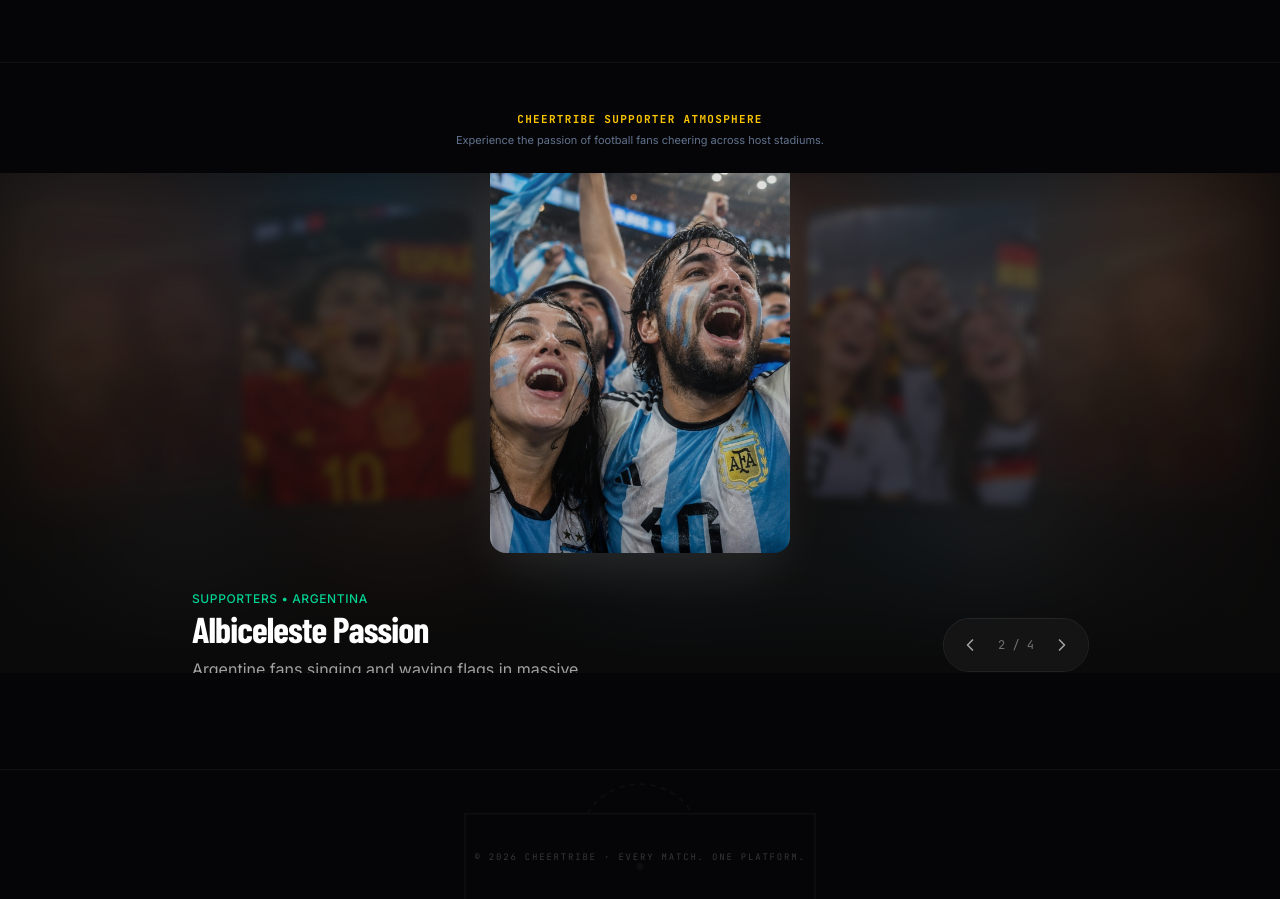
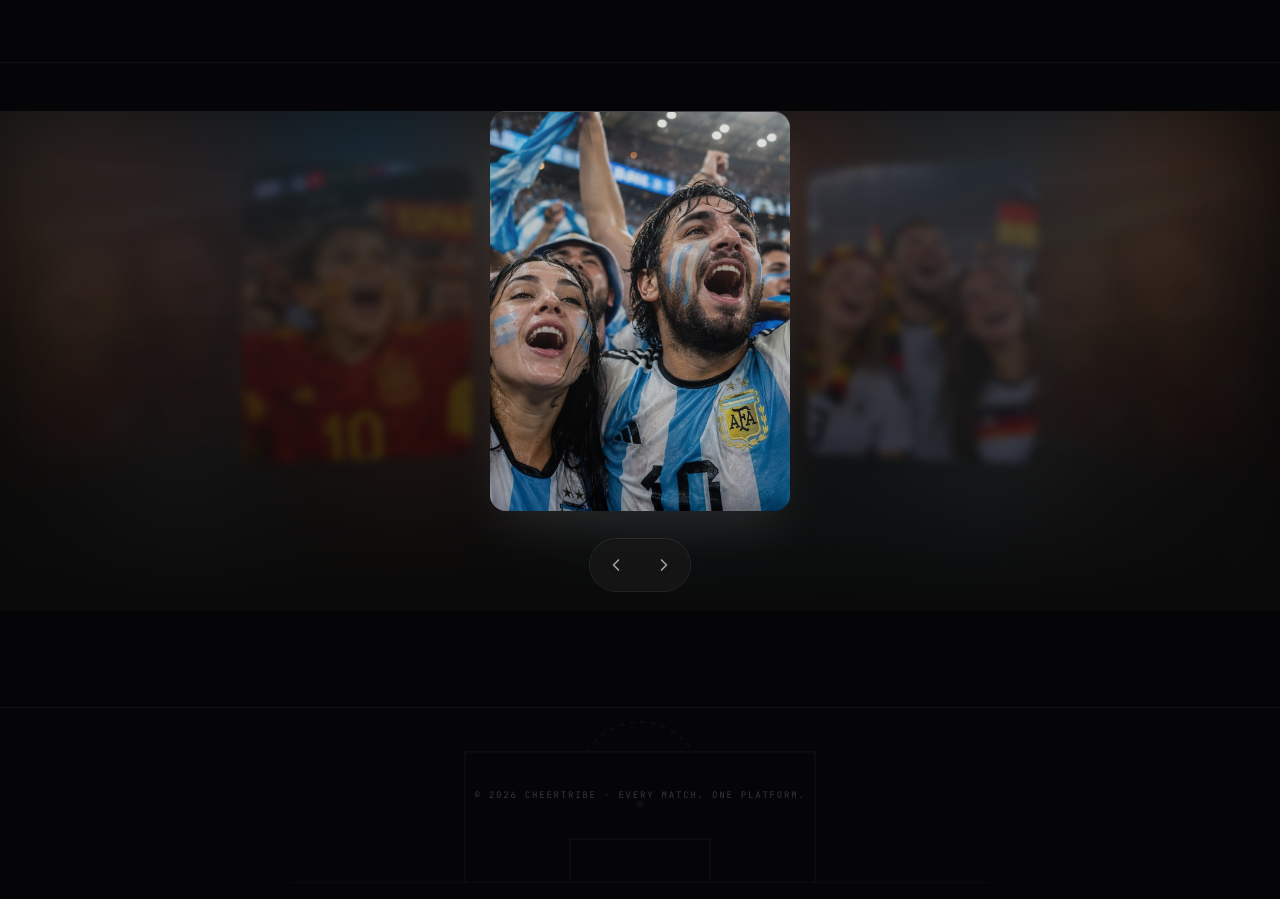
Before and after one commit to z99wE/goalxers, a React (Vite) app: page /map in a window 1280 px wide. Shown: the part 1195-2094 px from the top of the page. Built offline with nearby package versions, Linux system fonts and the light colour scheme; a web font is replaced by a local one.

Commit message:
style: remove text and metadata around focus rail carousel

```diff
--- a/src/App.tsx
+++ b/src/App.tsx
@@ -115,14 +115,6 @@ function App() {
         </Suspense>
 
         <section className="relative z-10 w-full py-12 bg-[#050508] border-t border-white/5 flex flex-col items-center justify-center overflow-hidden">
-          <div className="mb-6 text-center px-4">
-            <h2 className="text-[11px] font-mono font-bold text-yellow-400 tracking-widest uppercase mb-1" style={{ letterSpacing: '0.12em' }}>
-              CheerTribe Supporter Atmosphere
-            </h2>
-            <p className="text-slate-500 text-[11px] max-w-md mx-auto leading-relaxed">
-              Experience the passion of football fans cheering across host stadiums.
-            </p>
-          </div>
           <FocusRail
             items={CAROUSEL_ITEMS}
             autoPlay={true}
--- a/src/components/ui/focus-rail.tsx
+++ b/src/components/ui/focus-rail.tsx
@@ -1,8 +1,7 @@
 import * as React from "react";
 import { motion, AnimatePresence } from "framer-motion";
 import type { PanInfo } from "framer-motion";
-import { ChevronLeft, ChevronRight, ArrowUpRight } from "lucide-react";
-import { Link } from "react-router-dom";
+import { ChevronLeft, ChevronRight } from "lucide-react";
 import { cn } from "../../lib/utils";
 
 export type FocusRailItem = {
@@ -240,34 +239,7 @@ export function FocusRail({
         </motion.div>
 
         {/* Info & Controls */}
-        <div className="mx-auto mt-12 flex w-full max-w-4xl flex-col items-center justify-between gap-6 md:flex-row pointer-events-auto">
-          <div className="flex flex-1 flex-col items-center text-center md:items-start md:text-left h-32 justify-center">
-            <AnimatePresence mode="wait">
-              <motion.div
-                key={activeItem.id}
-                initial={{ opacity: 0, y: 10, filter: "blur(4px)" }}
-                animate={{ opacity: 1, y: 0, filter: "blur(0px)" }}
-                exit={{ opacity: 0, y: -10, filter: "blur(4px)" }}
-                transition={{ duration: 0.3 }}
-                className="space-y-2"
-              >
-                {activeItem.meta && (
-                  <span className="text-xs font-medium uppercase tracking-wider text-emerald-400">
-                    {activeItem.meta}
-                  </span>
-                )}
-                <h2 className="text-3xl font-bold tracking-tight md:text-4xl text-white">
-                  {activeItem.title}
-                </h2>
-                {activeItem.description && (
-                  <p className="max-w-md text-neutral-400">
-                    {activeItem.description}
-                  </p>
-                )}
-              </motion.div>
-            </AnimatePresence>
-          </div>
-
+        <div className="mx-auto mt-12 flex w-full max-w-4xl flex-col items-center justify-center gap-6 md:flex-row pointer-events-auto">
           <div className="flex items-center gap-4">
             <div className="flex items-center gap-1 rounded-full bg-neutral-900/80 p-1 ring-1 ring-white/10 backdrop-blur-md">
               <button
@@ -277,9 +249,6 @@ export function FocusRail({
               >
                 <ChevronLeft className="h-5 w-5" />
               </button>
-              <span className="min-w-[40px] text-center text-xs font-mono text-neutral-500">
-                {activeIndex + 1} / {count}
-              </span>
               <button
                 onClick={handleNext}
                 className="rounded-full p-3 text-neutral-400 transition hover:bg-white/10 hover:text-white active:scale-95"
@@ -288,16 +257,6 @@ export function FocusRail({
                 <ChevronRight className="h-5 w-5" />
               </button>
             </div>
-
-            {activeItem.href && (
-              <Link
-                to={activeItem.href}
-                className="group flex items-center gap-2 rounded-full bg-white px-5 py-3 text-sm font-semibold text-black transition-transform hover:scale-105 active:scale-95"
-              >
-                Explore
-                <ArrowUpRight className="h-4 w-4 transition-transform group-hover:-translate-y-0.5 group-hover:translate-x-0.5" />
-              </Link>
-            )}
           </div>
         </div>
       </div>
```
